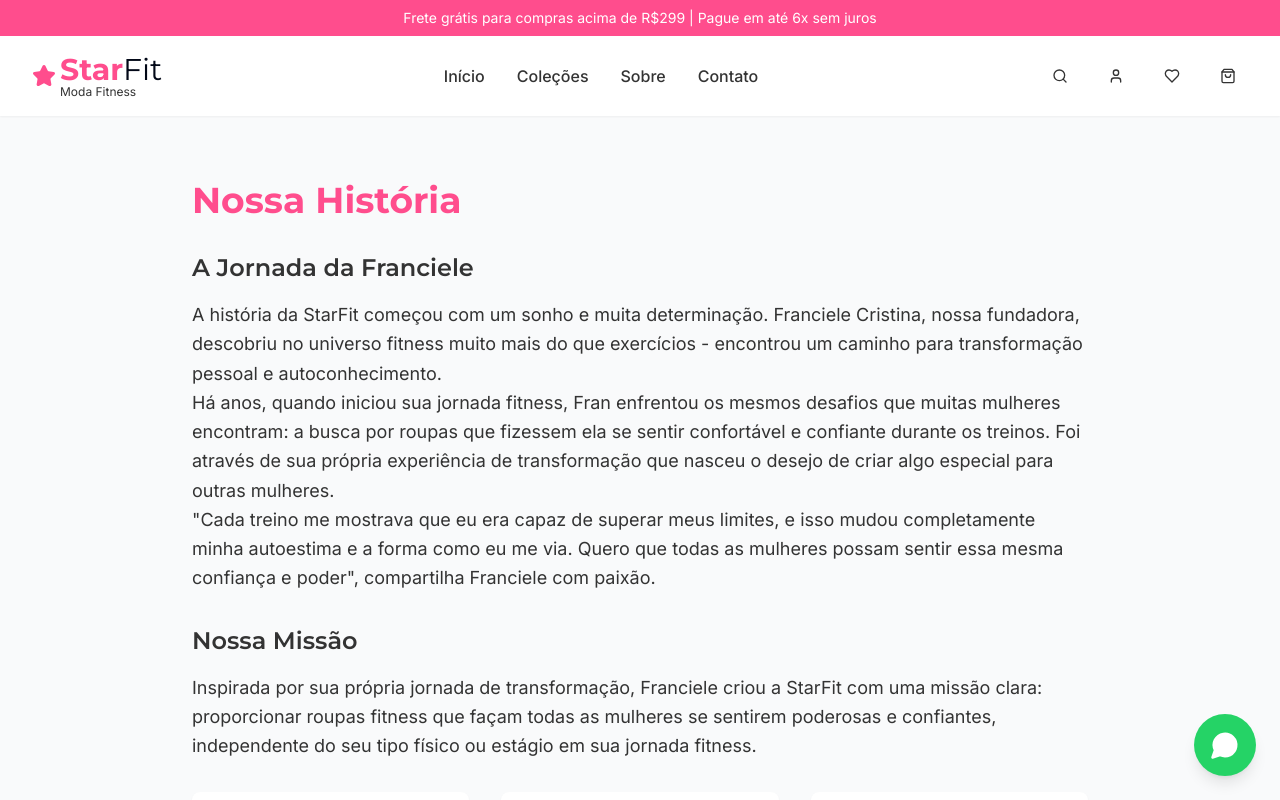
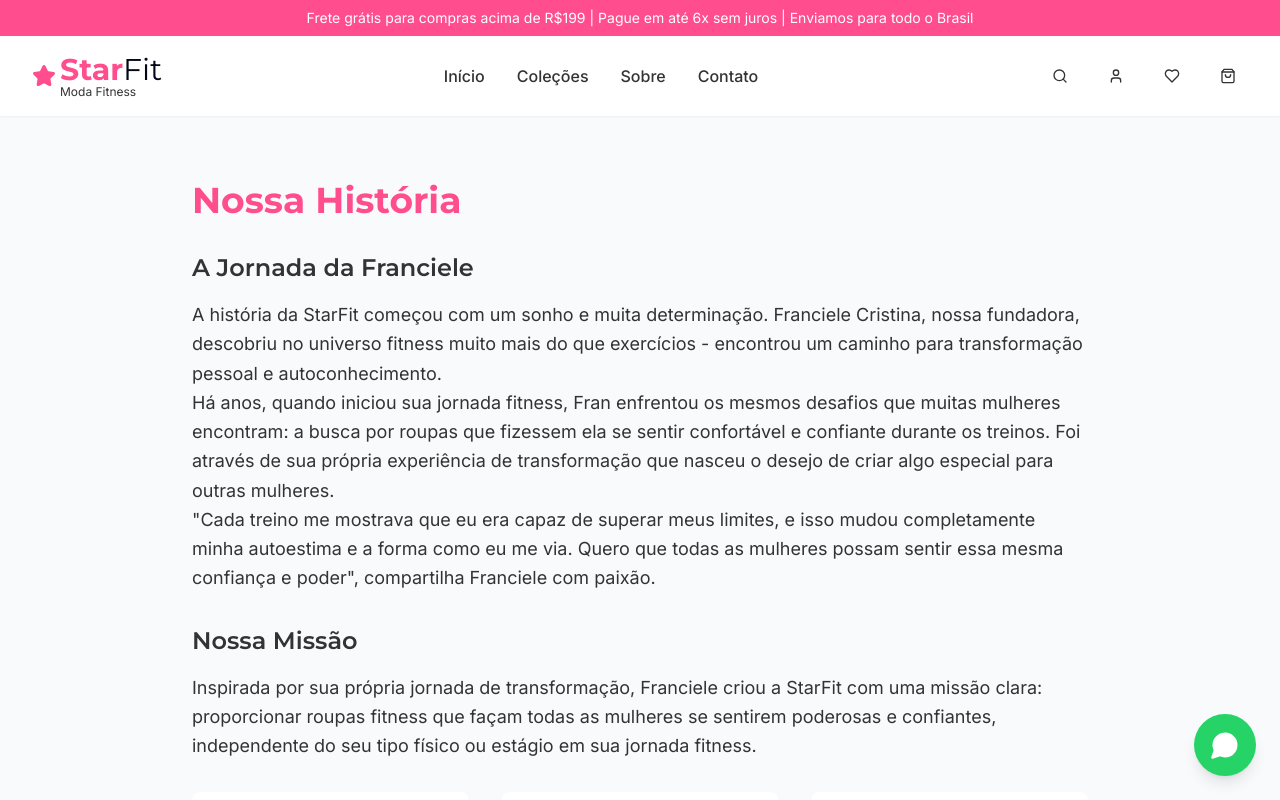
Before and after one commit to MatheusFerreiraZx/starfit-vibe-website, a React (Vite) app: page /sobre in a window 1280 px wide. Shown: the top 800 px of the page. Built offline with nearby package versions, Linux system fonts and the light colour scheme.

Commit message:
feat: change the navbar message

```diff
--- a/src/components/Navbar.tsx
+++ b/src/components/Navbar.tsx
@@ -48,7 +48,7 @@ const Navbar = () => {
   return (
     <header className="sticky top-0 z-50 bg-white shadow-sm">
       <div className="bg-starfit-wine text-white py-2 text-center text-sm">
-        <p>Frete grátis para compras acima de R$299 | Pague em até 6x sem juros</p>
+        <p>Frete grátis para compras acima de R$199 | Pague em até 6x sem juros | Enviamos para todo o Brasil</p>
       </div>
       <div className="starfit-container">
         <div className="flex items-center justify-between h-20">
```
